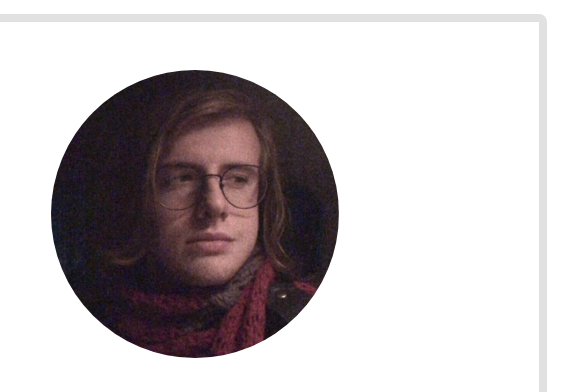
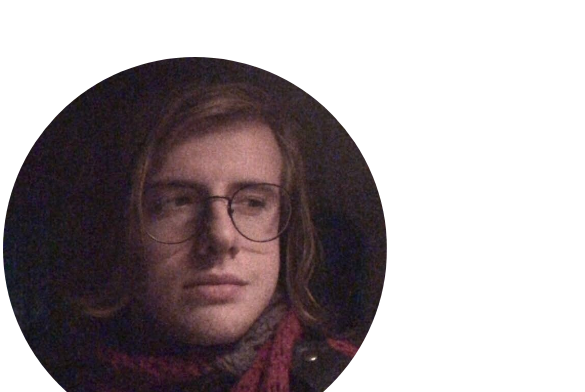
Before and after one commit to arpringle/austinpringle.com, a plain HTML site: page index.html in a window 390 px wide. Shown: the part 137-529 px from the top of the page, 585 px wide, since content can reach past the window. Drawn offline with Linux system fonts and the light colour scheme.

Commit message:
Another draft of responsiveness

```diff
--- a/styles/adaptive.css
+++ b/styles/adaptive.css
@@ -29,3 +29,14 @@
         justify-content: center !important;
     }
 }
+
+@media screen and (max-width: 900px) {
+    html {
+        font-size: 16pt;
+    }
+
+    #intro-box{
+        border: none !important;
+        padding: 0px !important;
+    }
+}
--- a/styles/index.css
+++ b/styles/index.css
@@ -79,8 +79,9 @@ main {
     justify-content: center;
     width: 100%;
     display: grid;
-    grid-template-columns: repeat(auto-fill, minmax(27rem, 1fr));
+    grid-template-columns: repeat(auto-fill, minmax(30rem, 1fr));
     gap: 2rem;
+    justify-items: center;
 }
 
 .skill-grid-item-link, .skill-grid-item-link:link {
```
